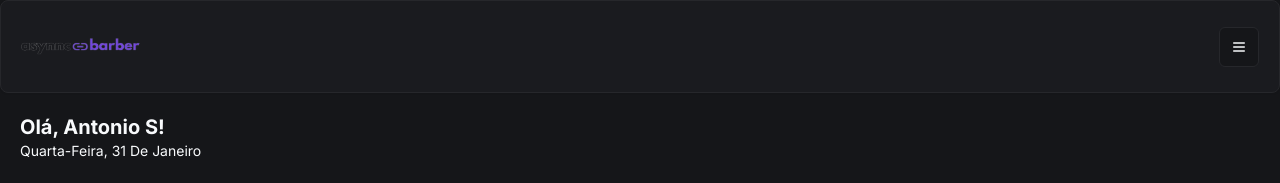
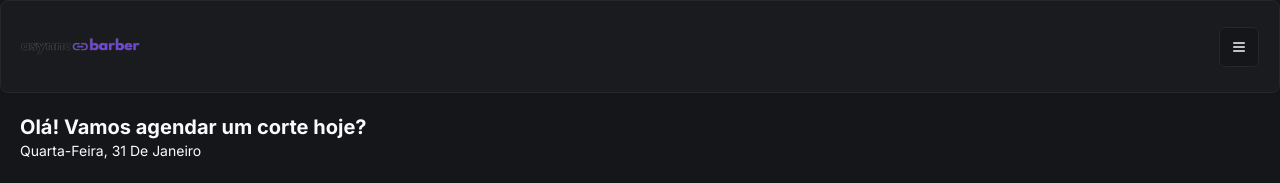
Before and after one commit to Tonybsilva-dev/fullstack-barber, a Next.js app: page / in a window 1280 px wide. Shown: the top 183 px of the page. Built offline with nearby package versions, Linux system fonts and the light colour scheme; no server answers; the database is empty.

Commit message:
feat: ensure recommended barbershops are shown randomly

```diff
--- a/app/(home)/page.tsx
+++ b/app/(home)/page.tsx
@@ -11,8 +11,14 @@
 export default async function Home() {
   const session = await getServerSession(authOptions);
 
-  const [barbershops, confirmedBookings] = await Promise.all([
+  const [barbershops, recommendedBarbershops, confirmedBookings] =
+    await Promise.all([
       db.barbershop.findMany({}),
+      db.barbershop.findMany({
+        orderBy: {
+          id: "asc",
+        },
+      }),
       session?.user
         ? db.booking.findMany({
             where: {
@@ -34,7 +40,11 @@
       <Header />
 
       <div className="px-5 pt-5">
-        <h2 className="text-xl font-bold">Olá, Antonio S!</h2>
+        <h2 className="text-xl font-bold">
+          {session?.user
+            ? `Olá, ${session.user.name?.split(" ")[0]}!`
+            : "Olá! Vamos agendar um corte hoje?"}
+        </h2>
         <p className="capitalize text-sm">
           {format(new Date(), "EEEE',' dd 'de' MMMM", {
             locale: ptBR,
@@ -81,7 +91,7 @@
         </h2>
 
         <div className="flex px-5 gap-4 overflow-x-auto [&::-webkit-scrollbar]:hidden">
-          {barbershops.map((barbershop) => (
+          {recommendedBarbershops.map((barbershop) => (
             <div key={barbershop.id} className="min-w-[167px] max-w-[167px]">
               <BarbershopItem key={barbershop.id} barbershop={barbershop} />
             </div>
```
Lines whose indentation alone changed are shown as unchanged.
